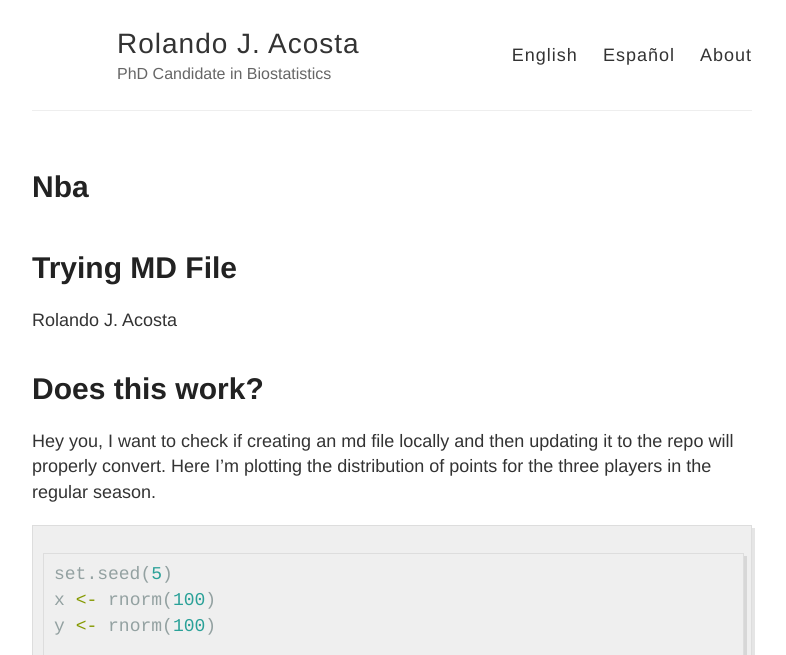
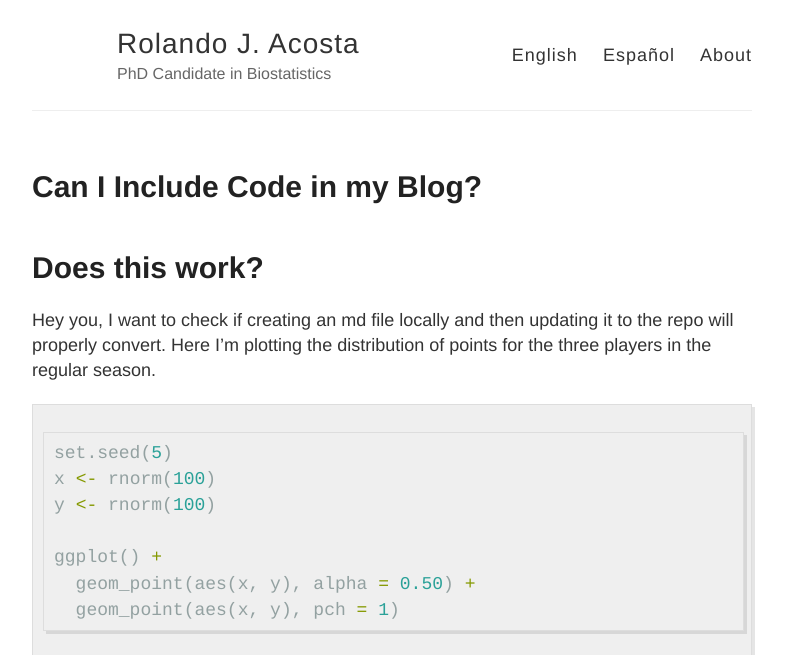
Before and after one commit to RJNunez/old-blog, a Jekyll site: the page built from _posts/2019-03-31-NBA.md, in a window 1280 px wide and 900 px high, cut to the strip 0-655 px from the top of the window. Shown: the whole strip, without its empty margins (248-1034 px from the left). Built offline with Jekyll 4.4.1, drawn with Linux system fonts in a browser that asks for light colours; our own code applies the rules of GitHub Pages for plain Markdown files.

Commit message:
Update 2019-03-31-NBA.md

```diff
--- a/_posts/2019-03-31-NBA.md
+++ b/_posts/2019-03-31-NBA.md
@@ -1,6 +1,7 @@
-Trying MD File
-================
-Rolando J. Acosta
+---
+title: "Can I Include Code in my Blog?"
+output: github_document
+---
 
 # Does this work?
 
```
